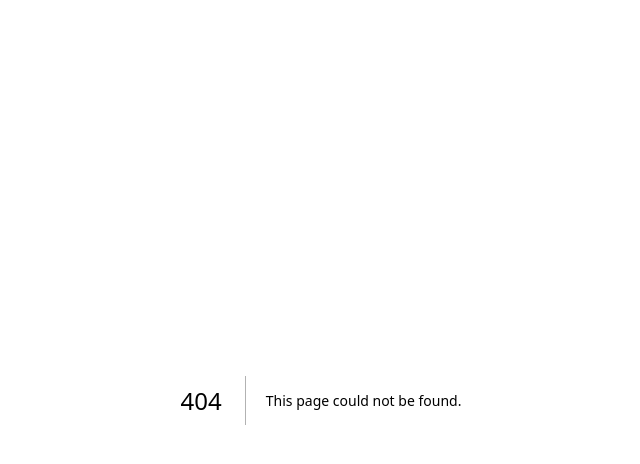
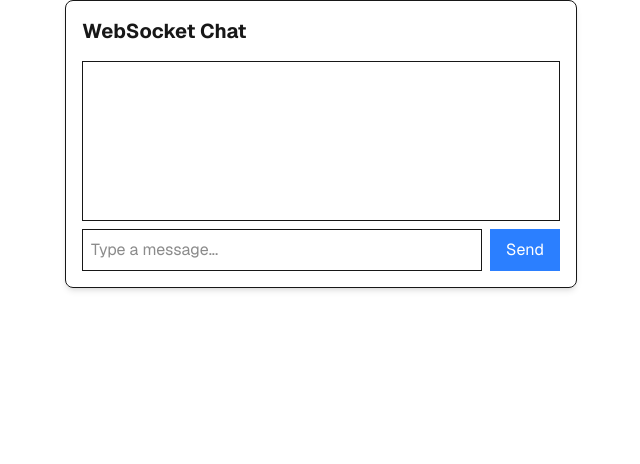
Before and after one commit to JhonGutang/CollabIT_CCTC, a Next.js app in the folder frontend/: page /sample in a window 1280 px wide. Before the commit this address had no page. Shown: the top 464 px of the page, without its empty margins (319-959 px from the left). Built offline with nearby package versions, Linux system fonts and the light colour scheme.

Commit message:
added real time chat system using custom websocket and is optimized

```diff
--- a/frontend/src/app/conversation/page.tsx
+++ b/frontend/src/app/conversation/page.tsx
@@ -1,10 +1,12 @@
 "use client";
 
 import UsersList from "@/components/conversation/UsersList";
-import { useState } from "react";
+import { useState, useEffect } from "react";
 import ConversationContainer from "@/components/conversation/Conversation";
 import { createConversation, getMessages } from "@/services/conversationsService";
 import Fallback from "@/components/conversation/Fallback";
+import useWebSocket from "@/hooks/useWebSocket";
+
 export interface User {
   id: number;
   username: string;
@@ -18,25 +20,40 @@ export interface Message {
 }
 
 const Conversation = () => {
-  const [currentChat, setCurrentChat] = useState<User>();
+  const [currentChat, setCurrentChat] = useState<User | null>(null);
   const [messages, setMessages] = useState<Message[]>([]);
+  const { messages: wsMessages, sendMessage, connectWebSocket } = useWebSocket();
+
   const handleCurrentUser = async (user: User) => {
     setCurrentChat(user);
     await createConversation(user.id);
     const resMessages = await getMessages();
     setMessages(resMessages);
+    connectWebSocket();
   };
+
+  useEffect(() => {
+    if (wsMessages.length > 0) {
+      setMessages((prev) => [
+        ...prev,
+        ...wsMessages.map((msg) => ({
+          ...msg,
+          id: Date.now() + Math.random(),
+        })),
+      ]);
+    }
+  }, [wsMessages]);
 
   return (
     <div className="flex h-[100vh]">
-      <div className=" w-1/3 px-5 py-10">
+      <div className="w-1/3 px-5 py-10">
         <UsersList currentUser={handleCurrentUser} />
       </div>
 
       {currentChat ? (
-        <ConversationContainer user={currentChat} messages={messages}/>
+        <ConversationContainer user={currentChat} messages={messages} sendMessage={sendMessage} />
       ) : (
-       <Fallback/>
+        <Fallback />
       )}
     </div>
   );
--- /dev/null
+++ b/frontend/src/app/sample/page.tsx
@@ -0,0 +1,39 @@
+"use client";
+
+import { useState } from "react";
+import useWebSocket from "@/hooks/useWebSocket";
+
+export default function Chat() {
+  const { messages, sendMessage } = useWebSocket();
+  const [input, setInput] = useState("");
+
+  const handleSend = () => {
+    if (input.trim()) {
+      sendMessage(input);
+      setInput("");
+    }
+  };
+
+  return (
+    <div className="p-4 max-w-lg mx-auto border rounded-lg shadow-md">
+      <h2 className="text-xl font-bold mb-4">WebSocket Chat</h2>
+      <div className="border p-2 h-40 overflow-y-auto mb-2">
+        {messages.map((msg, index) => (
+          <p key={index} className="text-sm p-1 border-b">{msg}</p>
+        ))}
+      </div>
+      <div className="flex">
+        <input
+          type="text"
+          value={input}
+          onChange={(e) => setInput(e.target.value)}
+          className="border p-2 flex-grow"
+          placeholder="Type a message..."
+        />
+        <button onClick={handleSend} className="bg-blue-500 text-white px-4 py-2 ml-2">
+          Send
+        </button>
+      </div>
+    </div>
+  );
+}
--- a/frontend/src/components/conversation/Conversation.tsx
+++ b/frontend/src/components/conversation/Conversation.tsx
@@ -1,14 +1,14 @@
-import React, { useState, useEffect, useRef } from "react";
-
+import React, { useState, useEffect } from "react";
 import AvatarWithName from "../AvatarWithName";
 import CreateContent from "../CreateContent";
 import MessageComponent from "./Message";
-import { storeMessage } from "@/services/conversationsService";
+
 export interface User {
   id: number;
   username: string;
   email: string;
 }
+
 export interface Message {
   id: number;
   sender_id: number;
@@ -18,18 +18,19 @@ export interface Message {
 export interface UserProps {
   user: User;
   messages: Message[];
+  sendMessage: (message: string) => void;
 }
 
-const Conversation: React.FC<UserProps> = ({ user, messages }) => {
-  const [messageList, setMessageList] = useState<Message[]>([]);
+const ConversationContainer: React.FC<UserProps> = ({ user, messages, sendMessage }) => {
+  const [messageList, setMessageList] = useState<Message[]>(messages);
 
+  // Update the message list when new messages are received
   useEffect(() => {
     setMessageList(messages);
   }, [messages]);
 
-  const handleNewMessage = async(message: string) => {
-    const newMessage = await storeMessage(message);
-    setMessageList([...messageList, newMessage]);
+  const handleNewMessage = async (message: string) => {
+    sendMessage(message); // Send message via WebSocket
   };
 
   return (
@@ -46,9 +47,9 @@ const Conversation: React.FC<UserProps> = ({ user, messages }) => {
           ))}
         </div>
       </div>
-        <CreateContent createContent={handleNewMessage} location="conversation" />
+      <CreateContent createContent={handleNewMessage} location="conversation" />
     </div>
   );
 };
 
-export default Conversation;
+export default ConversationContainer;
--- /dev/null
+++ b/frontend/src/hooks/useWebSocket.ts
@@ -0,0 +1,65 @@
+import { useState, useEffect, useRef, useCallback } from "react";
+import { getUserDataFromLocal } from "@/services/userService";
+
+interface Message {
+  message: string;
+  sender_id: number;
+}
+
+const useWebSocket = () => {
+  const token = getUserDataFromLocal()?.authToken;
+  const [messages, setMessages] = useState<Message[]>([]);
+  const socketRef = useRef<WebSocket | null>(null);
+
+  const getWebSocketUrl = () => {
+    const conversationId = localStorage.getItem("conversationId");
+    if (!conversationId) return null;
+
+    const protocol = window.location.protocol === "https:" ? "wss" : "ws";
+    return `${protocol}://localhost:8000/ws/chat/${conversationId}/?token=${token}`;
+  };
+
+  const connectWebSocket = useCallback(() => {
+    const url = getWebSocketUrl();
+    if (!url) return;
+
+    if (socketRef.current) {
+      socketRef.current.close();
+    }
+
+    const ws = new WebSocket(url);
+
+    ws.onopen = () => console.log("WebSocket Connected");
+
+    ws.onmessage = (event) => {
+      try {
+        const data: Message = JSON.parse(event.data);
+        setMessages((prev) => [...prev, { ...data, id: Date.now() + Math.random() }]);
+      } catch (error) {
+        console.error("Invalid WebSocket message format:", error);
+      }
+    };
+
+    ws.onerror = (error) => console.error("WebSocket Error:", error);
+
+    ws.onclose = () => console.log("WebSocket Disconnected");
+
+    socketRef.current = ws;
+  }, [token]);
+
+  const sendMessage = useCallback((message: string) => {
+    if (socketRef.current?.readyState === WebSocket.OPEN) {
+      socketRef.current.send(JSON.stringify({ message }));
+    }
+  }, []);
+
+  useEffect(() => {
+    return () => {
+      socketRef.current?.close();
+    };
+  }, []);
+
+  return { messages, sendMessage, connectWebSocket };
+};
+
+export default useWebSocket;
--- a/frontend/src/services/conversationsService.ts
+++ b/frontend/src/services/conversationsService.ts
@@ -36,20 +36,24 @@ export const createConversation = async (recipientId: number) => {
   }
 };
 
-export const storeMessage = async ( message: string) => {
+export const storeMessage = async (message: string) => {
   const token = getUserDataFromLocal()?.authToken;
   const conversationId = localStorage.getItem("conversationId");
   try {
-    const response = await axiosInstance.post('conversations/send-message/', {
-      conversation_id: conversationId,
-      message: message,
-    }, {
-      headers: {
-        Authorization: `Token ${token}`,
+    const response = await axiosInstance.post(
+      "conversations/send-message/",
+      {
+        conversation_id: conversationId,
+        message: message,
       },
-    });
-    return response.data
+      {
+        headers: {
+          Authorization: `Token ${token}`,
+        },
+      }
+    );
+    return response.data;
   } catch (error) {
     console.error("Error storing message:", error);
   }
-}
+};
```
